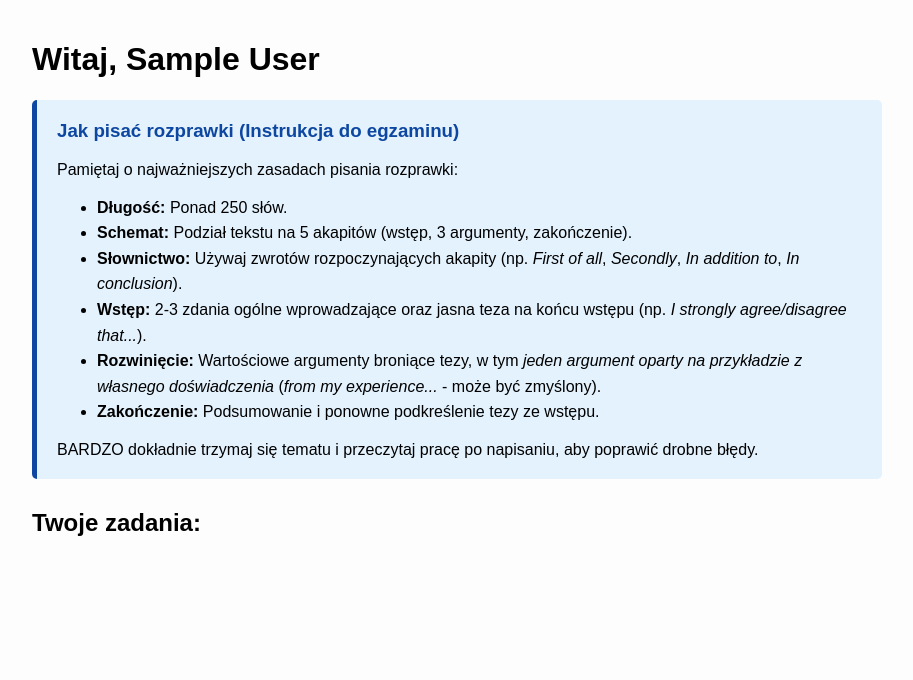
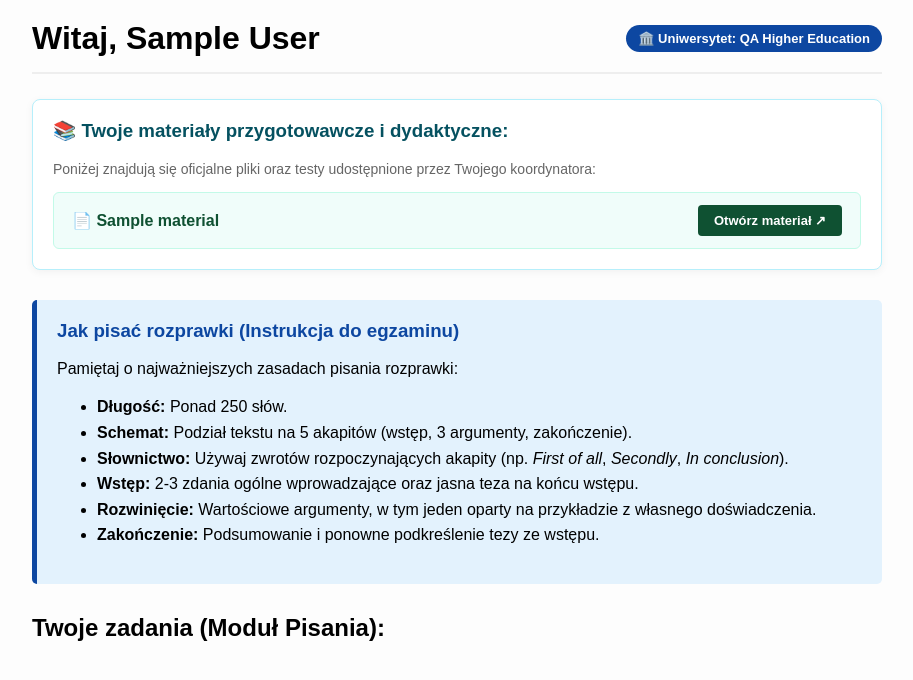
Before and after one commit to kubad0101-creator/rozprawki-app, a Flask app: a page that uses templates/student.html in a window 1280 px wide. Shown: the top 680 px of the page, without its empty margins (183-1096 px from the left). Run offline with Flask 3, Linux system fonts and the light colour scheme; tables that the repository leaves empty hold one stand-in row (values such as "Sample post").

Commit message:
Update student.html

```diff
--- a/templates/student.html
+++ b/templates/student.html
@@ -1,8 +1,36 @@
 <!DOCTYPE html>
 <html lang="pl">
-<head><meta charset="UTF-8"><title>Pulpit Studenta</title></head>
+<head>
+    <meta charset="UTF-8">
+    <title>Pulpit Studenta</title>
+</head>
 <body style="font-family: sans-serif; padding: 20px; max-width: 850px; margin: auto; background: #fdfdfd;">
-    <h1>Witaj, {{ student.name }}</h1>
+
+    <div style="display: flex; justify-content: space-between; align-items: center; border-bottom: 2px solid #eee; padding-bottom: 15px; margin-bottom: 25px;">
+        <h1 style="margin: 0;">Witaj, {{ student.name }}</h1>
+        {% if student.university %}
+            <span style="background: #0d47a1; color: white; padding: 6px 12px; border-radius: 20px; font-size: 13px; font-weight: bold;">
+                🏛️ Uniwersytet: {{ student.university.name }}
+            </span>
+        {% endif %}
+    </div>
+
+    {% if materials %}
+    <div style="background: #fff; border: 1px solid #b6effb; padding: 20px; margin-bottom: 30px; border-radius: 8px; box-shadow: 0 2px 8px rgba(0,0,0,0.05);">
+        <h3 style="margin-top: 0; color: #055160; display: flex; align-items: center; gap: 8px;">
+            📚 Twoje materiały przygotowawcze i dydaktyczne:
+        </h3>
+        <p style="font-size: 14px; color: #666; margin-top: 0;">Poniżej znajdują się oficjalne pliki oraz testy udostępnione przez Twojego koordynatora:</p>
+        <div style="display: flex; flex-direction: column; gap: 10px; margin-top: 15px;">
+            {% for mat in materials %}
+                <div style="display: flex; justify-content: space-between; align-items: center; padding: 12px 18px; background: #f0fdfa; border: 1px solid #c3fae8; border-radius: 6px;">
+                    <span style="font-weight: bold; color: #0f5132;">📄 {{ mat.title }}</span>
+                    <a href="{{ mat.content_url }}" target="_blank" style="background: #0f5132; color: white; padding: 8px 16px; text-decoration: none; border-radius: 4px; font-weight: bold; font-size: 13px;">Otwórz materiał ↗</a>
+                </div>
+            {% endfor %}
+        </div>
+    </div>
+    {% endif %}
 
     <div style="background: #e3f2fd; border-left: 5px solid #0d47a1; padding: 20px; margin-bottom: 30px; border-radius: 5px;">
         <h3 style="margin-top: 0; color: #0d47a1;"> Jak pisać rozprawki (Instrukcja do egzaminu)</h3>
@@ -10,15 +38,14 @@
         <ul style="line-height: 1.6;">
             <li><strong>Długość:</strong> Ponad 250 słów.</li>
             <li><strong>Schemat:</strong> Podział tekstu na 5 akapitów (wstęp, 3 argumenty, zakończenie).</li>
-            <li><strong>Słownictwo:</strong> Używaj zwrotów rozpoczynających akapity (np. <em>First of all</em>, <em>Secondly</em>, <em>In addition to</em>, <em>In conclusion</em>).</li>
-            <li><strong>Wstęp:</strong> 2-3 zdania ogólne wprowadzające oraz jasna teza na końcu wstępu (np. <em>I strongly agree/disagree that...</em>).</li>
-            <li><strong>Rozwinięcie:</strong> Wartościowe argumenty broniące tezy, w tym <em>jeden argument oparty na przykładzie z własnego doświadczenia</em> (<em>from my experience...</em> - może być zmyślony).</li>
+            <li><strong>Słownictwo:</strong> Używaj zwrotów rozpoczynających akapity (np. <em>First of all</em>, <em>Secondly</em>, <em>In conclusion</em>).</li>
+            <li><strong>Wstęp:</strong> 2-3 zdania ogólne wprowadzające oraz jasna teza na końcu wstępu.</li>
+            <li><strong>Rozwinięcie:</strong> Wartościowe argumenty, w tym jeden oparty na przykładzie z własnego doświadczenia.</li>
             <li><strong>Zakończenie:</strong> Podsumowanie i ponowne podkreślenie tezy ze wstępu.</li>
         </ul>
-        <p style="margin-bottom: 0;">BARDZO dokładnie trzymaj się tematu i przeczytaj pracę po napisaniu, aby poprawić drobne błędy.</p>
     </div>
 
-    <h2>Twoje zadania:</h2>
+    <h2>Twoje zadania (Moduł Pisania):</h2>
 
     {% set ns = namespace(locked=false) %}
 
@@ -57,14 +84,10 @@
         {% endif %}
     {% endfor %}
 
-    <!-- Sekcja Egzaminu widoczna tylko jeśli oddany.
-         Filtruje tylko po tytule 'Egzamin', więc tajny Egzamin Dodatkowy nie pokaże się tu nigdy! -->
     {% set exam_essay = student.essays | selectattr("title", "equalto", "Egzamin") | first %}
-
     {% if exam_essay and (exam_essay.is_completed or exam_essay.feedback) %}
     <hr style="margin: 40px 0;">
     <h2 style="color: #d32f2f;"> EGZAMIN GŁÓWNY (Napisany)</h2>
-
     <div style="background: white; border: 2px solid #4caf50; padding: 20px; border-radius: 8px;">
         <span style="color: green; font-weight: bold;"> Arkusz egzaminacyjny został pomyślnie oddany i zablokowany.</span><br><br>
         <a href="/write/{{ exam_essay.id }}" style="display: inline-block; background: #6c757d; color: white; padding: 10px 20px; text-decoration: none; border-radius: 5px; font-weight: bold;"> Przejrzyj swój arkusz egzaminacyjny</a>
```
